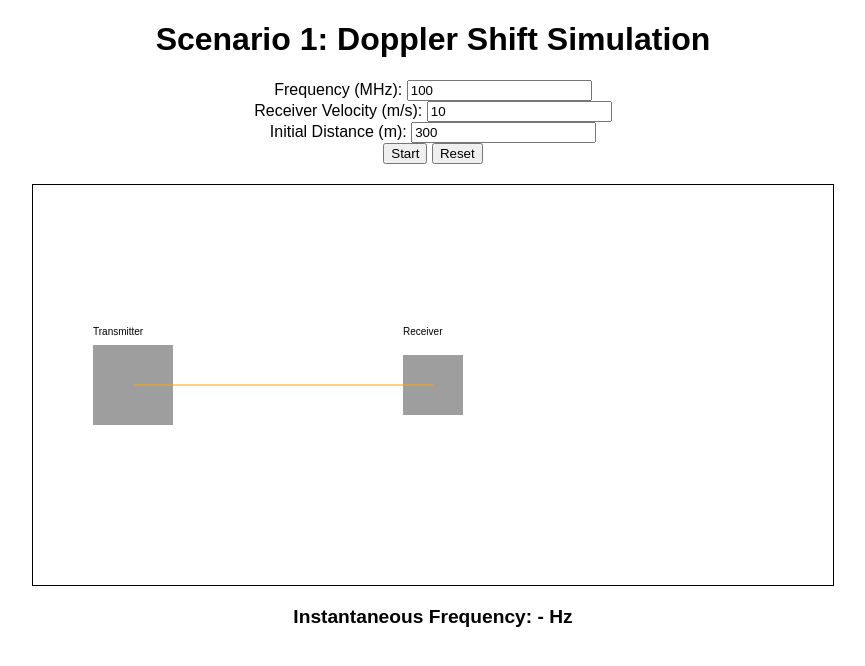
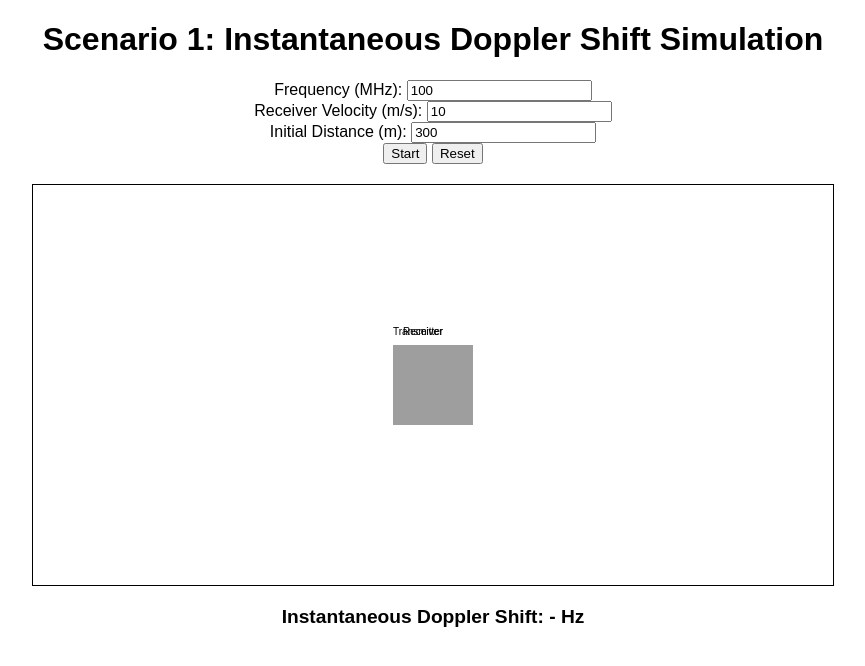
Before and after one commit to rishiveer773/Virtual-Labs, a Flask app: template templates/test.html in a window 1280 px wide. Shown: the top 666 px of the page, without its empty margins (207-1072 px from the left). Run offline with Flask 3, Linux system fonts and the light colour scheme; the template is opened without the code that fills it, so the values that code supplies are empty.

Commit message:
Improved the test_Two_ray.html code

```diff
--- a/templates/test.html
+++ b/templates/test.html
@@ -22,7 +22,7 @@
     </style>
 </head>
 <body>
-    <h1>Scenario 1: Doppler Shift Simulation</h1>
+    <h1>Scenario 1: Instantaneous Doppler Shift Simulation</h1>
     <div>
         <label for="frequency">Frequency (MHz):</label>
         <input id="frequency" type="number" value="100"><br>
@@ -34,19 +34,21 @@
         <button onclick="resetScenario1()">Reset</button>
     </div>
     <canvas id="simulationCanvas" width="800" height="400"></canvas>
-    <div id="results">Instantaneous Frequency: - Hz</div>
+    <div id="results">Instantaneous Doppler Shift: - Hz</div>
 
     <script>
         const canvas = document.getElementById('simulationCanvas');
         const ctx = canvas.getContext('2d');
         const resultsDiv = document.getElementById('results');
 
-        const transmitter = { x: 100, y: 200, img: new Image() };
+        // Place transmitter in the center
+        const transmitter = { x: canvas.width / 2, y: 200, img: new Image() };
         const receiver = { x: 400, y: 200, velocity: 0, img: new Image(), direction: 1, initialDistance: 300 };
 
         let animationFrame;
         let frequency = 100e6; // Default frequency in Hz (100 MHz)
-        let maxDopplerShift = 0; // Maximum Doppler shift
+        const c = 3e8; // Speed of light (m/s)
+        let maxDopplerShift; // Will be calculated based on frequency and velocity
 
         transmitter.img.onload = () => {
             if (transmitter.img.complete && receiver.img.complete) {
@@ -63,36 +65,52 @@
         transmitter.img.src = './static/images/antenna-svgrepo-com.svg';
         receiver.img.src = './static/images/car.svg';
 
+        function calculateMaxDopplerShift(freq, vel) {
+            // Calculate maximum Doppler shift using fd_max = f_c * (v/c)
+            return freq * (vel / c);
+        }
+
         function calculateInstantaneousDopplerShift() {
-            const c = 3e8; // Speed of light (m/s)
-            const dx = receiver.x - transmitter.x; // Horizontal distance
-            const dy = receiver.y - transmitter.y; // Vertical distance (remains constant in this case)
-            const instantaneousDistance = Math.sqrt(dx ** 2 + dy ** 2); // Pythagoras theorem
-            const relativeVelocity = receiver.velocity * receiver.direction; // Velocity component along the direction of movement
-            const instantaneousDopplerShift = (frequency * relativeVelocity) / (c * instantaneousDistance); // Doppler formula
-            return instantaneousDopplerShift;
+            const margin = 50;
+            const maxDistance = (canvas.width - 2 * margin) / 2; // Maximum distance from center
+
+            // Calculate current distance from transmitter
+            const distance = Math.abs(receiver.x - transmitter.x);
+
+            // Normalize distance (0 = at transmitter, 1 = at max distance)
+            const normalizedDistance = distance / maxDistance;
+
+            // Calculate direction relative to transmitter (1 when moving towards, -1 when moving away)
+            const relativeDirection = Math.sign(transmitter.x - receiver.x) * receiver.direction;
+
+            // Doppler shift is maximum when close to transmitter and decreases with distance
+            const shift = maxDopplerShift * (1 - normalizedDistance) * relativeDirection;
+
+            return shift;
         }
 
         function startScenario1() {
+            // Get user inputs
             frequency = parseFloat(document.getElementById('frequency').value) * 1e6; // Frequency in Hz
             receiver.velocity = parseFloat(document.getElementById('velocity').value); // Receiver velocity
             receiver.initialDistance = parseFloat(document.getElementById('initialDistance').value); // Initial distance
-            receiver.x = transmitter.x + receiver.initialDistance; // Set receiver's starting position based on initial distance
-            receiver.direction = 1; // Start moving to the right
 
-            // Calculate the maximum Doppler shift based on given velocity and frequency
-            maxDopplerShift = (frequency * receiver.velocity) / 3e8; // c = 3e8 m/s (speed of light)
+            // Calculate maximum Doppler shift based on inputs
+            maxDopplerShift = calculateMaxDopplerShift(frequency, receiver.velocity);
 
+            // Set initial position and start animation
+            receiver.x = transmitter.x + receiver.initialDistance;
+            receiver.direction = 1;
             animateScenario1();
         }
 
         function animateScenario1() {
-            const margin = 50; // Margin from the canvas edges
+            const margin = 50;
 
             // Update receiver position
-            receiver.x += receiver.velocity * receiver.direction * 0.1; // Velocity scaled for animation
+            receiver.x += receiver.velocity * receiver.direction * 0.1;
 
-            // Reverse direction if the receiver hits canvas edges
+            // Reverse direction at canvas edges
             if (receiver.x < margin) {
                 receiver.x = margin;
                 receiver.direction *= -1;
@@ -102,32 +120,36 @@
                 receiver.direction *= -1;
             }
 
-            // Calculate instantaneous Doppler shift and frequency
-            const instantaneousDopplerShift = calculateInstantaneousDopplerShift();
-            const instantaneousFrequency = frequency + instantaneousDopplerShift;
+            // Calculate Doppler shift and instantaneous frequency
+            const dopplerShift = calculateInstantaneousDopplerShift();
+            const instantaneousFrequency = (frequency - dopplerShift) / 1e6; // Convert to MHz
 
-            // Update the display with the new frequency
-            resultsDiv.innerHTML = `Instantaneous Frequency: ${instantaneousFrequency.toFixed(2)} Hz`;
+            // Update display with distance from transmitter and maximum possible shift
+            const distance = Math.abs(receiver.x - transmitter.x);
+            resultsDiv.innerHTML = `
+                Distance from Transmitter: ${distance.toFixed(1)} pixels<br>
+                Maximum Possible Doppler Shift: ${maxDopplerShift.toFixed(2)} Hz<br>
+                Instantaneous Doppler Shift: ${dopplerShift.toFixed(2)} Hz<br>
+                Instantaneous Frequency: ${instantaneousFrequency.toFixed(6)} MHz
+            `;
 
-            // Draw updated frame
             draw();
-
-            // Request next animation frame
             animationFrame = requestAnimationFrame(animateScenario1);
         }
 
         function resetScenario1() {
-            cancelAnimationFrame(animationFrame); // Stop animation
-            receiver.x = transmitter.x + receiver.initialDistance; // Reset position
-            receiver.velocity = 0; // Reset velocity
-            resultsDiv.innerHTML = 'Instantaneous Frequency: - Hz'; // Clear results
-            draw(); // Redraw static frame
+            cancelAnimationFrame(animationFrame);
+            receiver.x = transmitter.x + receiver.initialDistance;
+            receiver.velocity = 0;
+            maxDopplerShift = 0;
+            resultsDiv.innerHTML = 'Instantaneous Doppler Shift: - Hz<br>Instantaneous Frequency: - MHz';
+            draw();
         }
 
         function draw() {
             ctx.clearRect(0, 0, canvas.width, canvas.height);
 
-            // Draw transmitter
+            // Draw transmitter in center
             ctx.drawImage(transmitter.img, transmitter.x - 40, transmitter.y - 40, 80, 80);
             ctx.fillText("Transmitter", transmitter.x - 40, transmitter.y - 50);
 
@@ -143,7 +165,6 @@
             ctx.stroke();
         }
 
-        // Initial draw
         draw();
     </script>
 </body>
```
